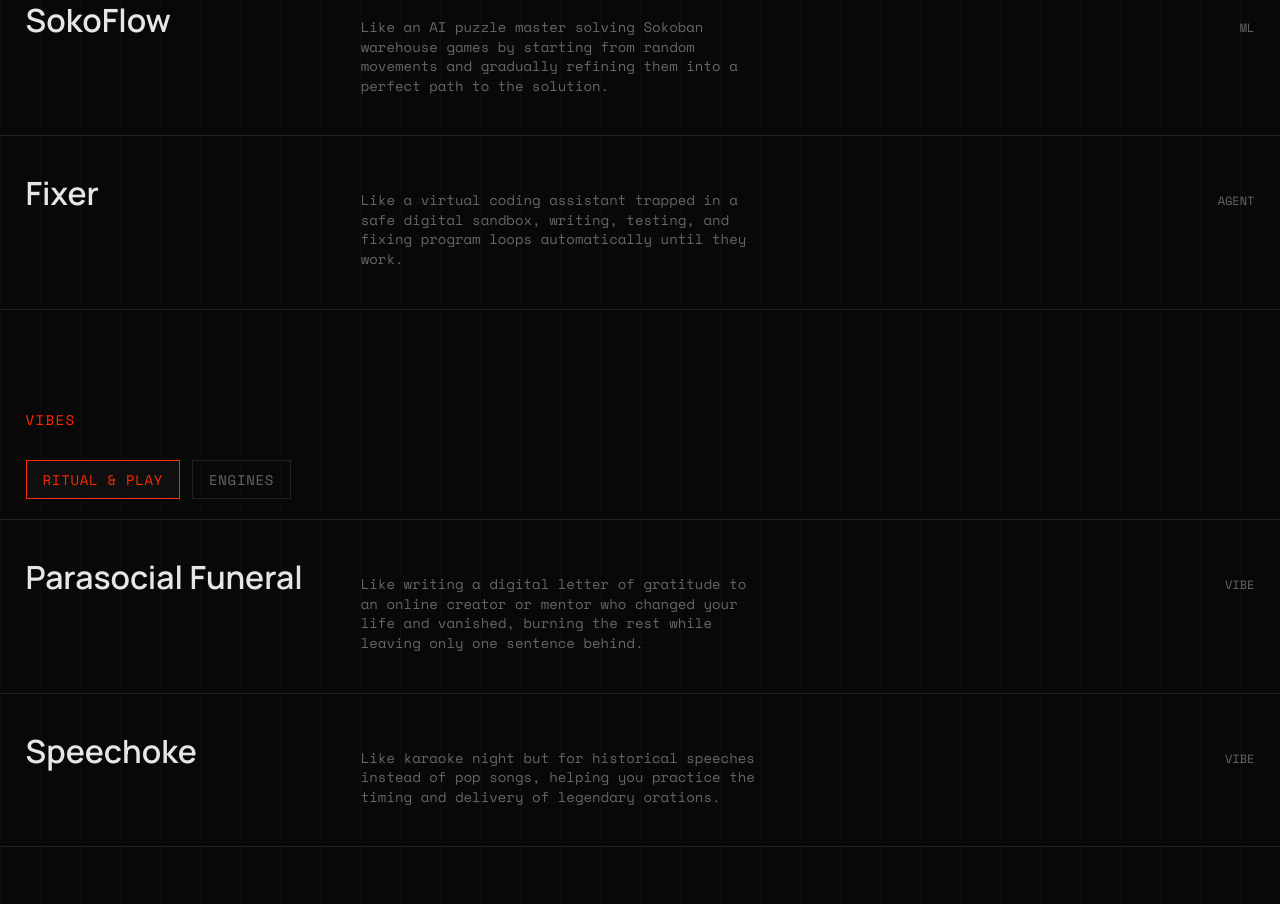
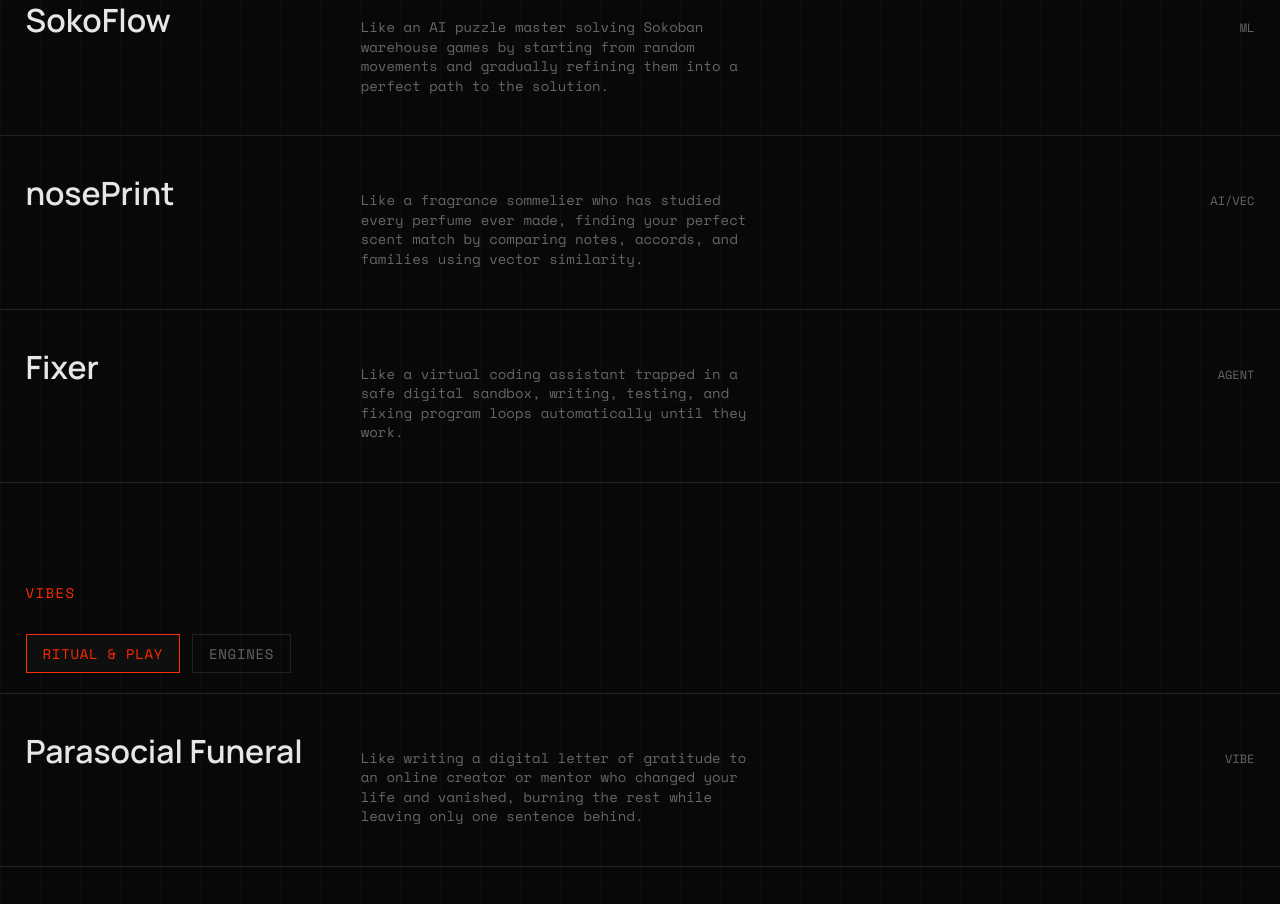
Before and after one commit to sivaratrisrinivas/personal-site, a plain HTML site: page index.html in a window 1280 px wide. Shown: the part 2638-3542 px from the top of the page. Drawn offline with nearby package versions, Linux system fonts and the light colour scheme.

Commit message:
Add nosePrint project to AI & ML track on portfolio page
New entry: nosePrint (AI/VEC) — a local perfume match explorer that uses
Python, SQLite, and vector embeddings to find scent matches by comparing
notes, accords, and fragrance families via similarity search.

- Added entry between SokoFlow and Hoopla in the projects list
- Uses existing 'Like ...' analogy description pattern
- Tagged AI/VEC reflecting the vector search / embedding approach

```diff
--- a/index.html
+++ b/index.html
@@ -667,6 +667,13 @@
                 <div class="item-year">ML</div>
             </div>
 
+            <div class="item" data-category="ai-ml">
+                <a href="https://github.com/sivaratrisrinivas/nosePrint" target="_blank" class="item-link"></a>
+                <div class="item-title">nosePrint</div>
+                <div class="item-desc">Like a fragrance sommelier who has studied every perfume ever made, finding your perfect scent match by comparing notes, accords, and families using vector similarity.</div>
+                <div class="item-year">AI/VEC</div>
+            </div>
+
             <div class="item" data-category="web-search" style="display: none; opacity: 0; transform: scale(0.98); pointer-events: none;">
                 <a href="https://github.com/sivaratrisrinivas/hoopla" target="_blank" class="item-link"></a>
                 <div class="item-title">Hoopla</div>
```
